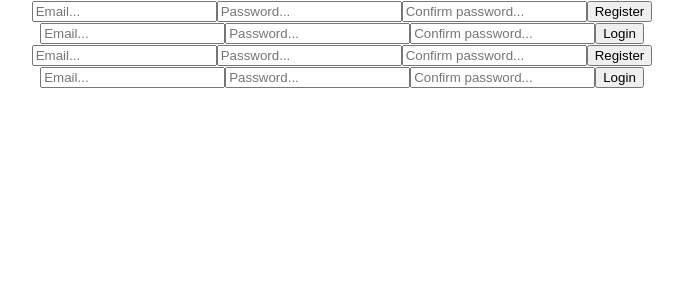
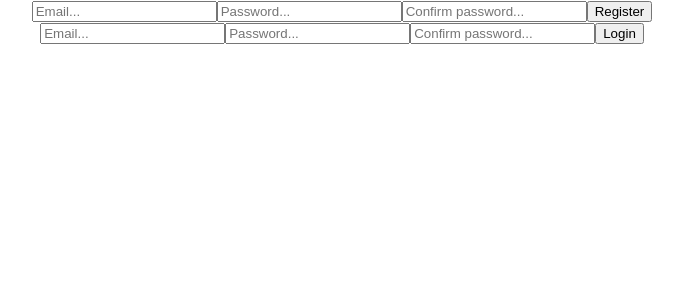
Before and after one commit to Joshua-Disney/shopping-list-frontend, a React (Create React App) app: page /login in a window 1280 px wide. Shown: the top 300 px of the page, without its empty margins (298-981 px from the left). Built offline with nearby package versions, Linux system fonts and the light colour scheme.

Commit message:
Debugging login

```diff
--- a/src/App.jsx
+++ b/src/App.jsx
@@ -2,21 +2,30 @@ import React from "react";
 import { connect } from "react-redux";
 import { BrowserRouter as Router, Route, Switch } from "react-router-dom";
 
+import Private from "./components/Helpers/privateRoute";
 import Home from "./components/Home";
 import LoginForm from "./components/Login/LoginForm";
 
 import "./App.css";
 
 class App extends React.Component {
+  constructor(props) {
+    super(props);
+    this.state = {};
+  }
+
+  componentDidMount() {
+    console.log("isLoggedIn", this.props.isLoggedIn);
+  }
+
   render() {
     return (
       <Router>
         <div className="App">
           <Switch>
-            <Route exact path="/" component={Home} />
+            <Private path="/home" component={Home} />
             <Route path="/login" component={LoginForm} />
           </Switch>
-          {this.props.isLoggedIn ? <Home /> : <LoginForm />}
         </div>
       </Router>
     );
--- /dev/null
+++ b/src/components/Helpers/privateRoute.jsx
@@ -0,0 +1,18 @@
+import React from "react";
+import { connect } from "react-redux";
+import { Route, Redirect } from "react-router-dom";
+
+const PrivateRoute = ({ component: Component, isLoggedIn, ...rest }) => {
+  if (isLoggedIn) {
+    return <Route {...rest} render={props => <Component {...props} />} />;
+  }
+  return <Redirect to="/login" />;
+};
+
+const mapStateToProps = ({ loginReducer }) => {
+  return {
+    isLoggedIn: loginReducer.isLoggedIn
+  };
+};
+
+export default connect(mapStateToProps, {})(PrivateRoute);
--- a/src/components/Home.jsx
+++ b/src/components/Home.jsx
@@ -17,10 +17,10 @@ class Home extends React.Component {
     console.log("this.state: ", this.state);
   }
 
-  componentDidUpdate() {
-    this.setState({ ...this.state, account: this.props.accout });
-    console.log("this.state: ", this.state);
-  }
+  // componentDidUpdate() {
+  //   this.setState({ ...this.state, account: this.props.accout });
+  //   // console.log("this.state: ", this.state);
+  // }
 
   render() {
     return (
@@ -34,7 +34,7 @@ class Home extends React.Component {
             <button
               onClick={event => {
                 event.preventDefault();
-                this.props.logout();
+                this.props.logout(this.props);
               }}
             >
               Log out
--- a/src/components/Login/LoginForm.jsx
+++ b/src/components/Login/LoginForm.jsx
@@ -1,61 +1,57 @@
-import React from "react";
+import React, { useState, useEffect } from "react";
 import { connect } from "react-redux";
 
 import { register, login } from "../../store/actions";
 
-class LoginForm extends React.Component {
-  constructor() {
-    super();
-    this.state = {
+const LoginForm = props => {
+  const [state, setState] = useState({
     email: "",
     password: "",
     confirmPassword: ""
-    };
+  });
+
+  const [token] = useState(() => {
+    return localStorage.getItem("token");
+  });
+  useEffect(() => {
+    console.log("rendering");
+    if (token) {
+      props.history.push("/home");
     }
+  }, []);
+  console.log("state: ", state);
+  console.log("props: ", props);
+  console.log("token: ", token);
 
-  handleChange = event => {
+  const handleChange = event => {
     event.preventDefault();
-    this.setState({ [event.target.name]: event.target.value });
+    setState({ ...state, [event.target.name]: event.target.value });
   };
 
-  handleSubmit = event => {
+  const handleSubmit = event => {
     event.preventDefault();
     alert(
       "A name was submitted: " +
-        this.state.email +
+        state.email +
         " " +
-        this.state.password +
+        state.password +
         " " +
-        this.state.confirmPassword
+        state.confirmPassword
     );
   };
 
-  handleRegister = (event, banana) => {
-    event.preventDefault();
-    console.log("event: ", event);
-    console.log("state: ", { banana });
-
-    // register()
-  };
-
-  render() {
   return (
     <div>
       <form
         onSubmit={
-            event => {
-              event.preventDefault();
-              this.props.register({
-                email: this.state.email,
-                password: this.state.password
-              });
-            }
-            //   event => {
-            //     this.handleRegister(event, {
-            //       email: this.state.email,
-            //       password: this.state.password
-            //     });
-            //   }
+          handleSubmit
+          // event => {
+          //   event.preventDefault();
+          //   props.register({
+          //     email: state.email,
+          //     password: state.password
+          //   });
+          // }
         }
       >
         <div>
@@ -63,64 +59,66 @@ class LoginForm extends React.Component {
             type="text"
             name="email"
             placeholder="Email..."
-              value={this.state.email}
-              onChange={this.handleChange}
+            value={state.email}
+            onChange={handleChange}
           />
           <input
             type="password"
             name="password"
             placeholder="Password..."
-              value={this.state.password}
-              onChange={this.handleChange}
+            value={state.password}
+            onChange={handleChange}
           />
           <input
             type="password"
             name="confirmPassword"
             placeholder="Confirm password..."
-              value={this.state.confirmPassword}
-              onChange={this.handleChange}
+            value={state.confirmPassword}
+            onChange={handleChange}
           />
           <button type="submit">Register</button>
         </div>
       </form>
       <form
-          onSubmit={event => {
-            event.preventDefault();
-            this.props.login({
-              email: this.state.email,
-              password: this.state.password
-            });
-          }}
+        onSubmit={
+          handleSubmit
+          //   event => {
+          //   event.preventDefault();
+          //   props.login({
+          //     email: state.email,
+          //     password: state.password
+          //   });
+          // }
+        }
       >
         <div>
           <input
             type="text"
             name="email"
             placeholder="Email..."
-              value={this.state.email}
-              onChange={this.handleChange}
+            value={state.email}
+            onChange={handleChange}
           />
           <input
             type="password"
             name="password"
             placeholder="Password..."
-              value={this.state.password}
-              onChange={this.handleChange}
+            value={state.password}
+            onChange={handleChange}
           />
           <input
             type="password"
             name="confirmPassword"
             placeholder="Confirm password..."
-              value={this.state.confirmPassword}
-              onChange={this.handleChange}
+            value={state.confirmPassword}
+            onChange={handleChange}
           />
           <button type="submit">Login</button>
         </div>
       </form>
     </div>
   );
-  }
-}
+};
 
 const mapDispatchToProps = { register, login };
 
--- a/src/store/actions/loginActions.js
+++ b/src/store/actions/loginActions.js
@@ -43,7 +43,7 @@ export const login = user => async dispatch => {
   }
 };
 
-export const logout = () => dispatch => {
+export const logout = props => dispatch => {
   dispatch({ type: LOG_OUT_START });
   try {
     console.log("logging out");
```
Lines whose indentation alone changed are shown as unchanged.
